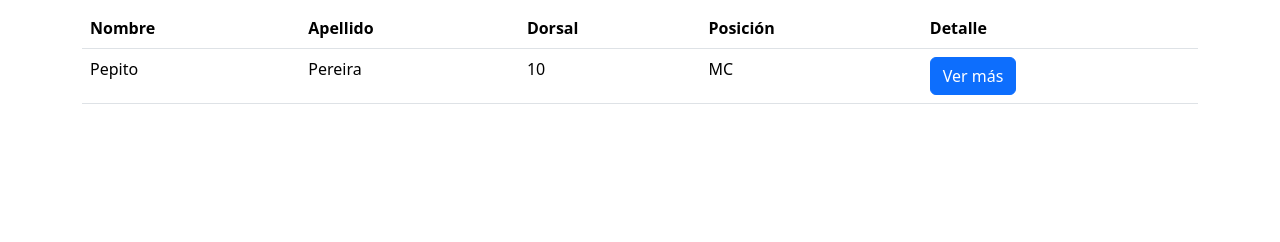
After one commit to NelsonRamirezC/deportes, a Django app: page /clubs/detail/1 in a window 1280 px wide. The commit adds this page. Shown: the part 558-800 px from the top of the page. Run offline with Django 5.2, Linux system fonts and the light colour scheme; data comes from the database, SQL or seed files in the repository; both versions use the stored data as it was after the commit.

Commit message:
Se agrega ListView y DetailView de club

```diff
--- a/club/models.py
+++ b/club/models.py
@@ -4,11 +4,12 @@ class Club(models.Model):
     DIVISIONES = [
         ('Primera A', 'Primera división'),
         ('Primera B', 'Segunda división'),
-        ('Sin división', 'club sin divisón'),
+        ('Sin división', 'club sin división'),
     ]
 
     nombre = models.CharField(max_length=100, blank=False, null=False)
     liga = models.CharField(max_length=100, blank=False, null=False, choices=DIVISIONES, default='Sin división')
+    imagen = models.URLField(null=True)
 
     def __str__(self) -> str:
         return self.nombre
--- a/club/urls.py
+++ b/club/urls.py
@@ -0,0 +1,7 @@
+from django.urls import path
+from . import views
+
+urlpatterns = [
+    path('clubs/', views.ClubesView.as_view(), name='clubs'),
+    path('clubs/detail/<int:pk>', views.ClubDetailView.as_view(), name='club_detail'),
+]
--- a/club/views.py
+++ b/club/views.py
@@ -1,3 +1,32 @@
-from django.shortcuts import render
+from django.views.generic import ListView, DetailView, CreateView, DeleteView, UpdateView
 
-# Create your views here.
+from .models import Club, Jugador
+
+class ClubesView(ListView):
+    model = Club
+    template_name = "club/clubs.html"
+    context_object_name = 'clubs'
+
+    def get_context_data(self, **kwargs):
+        context = super().get_context_data(**kwargs)
+        context["titulo"] = 'Página de equipos deportivos'
+        return context
+
+class ClubDetailView(DetailView):
+    model = Club
+    template_name = "club/detail_club.html"
+    context_object_name = 'club'
+
+    def get_context_data(self, **kwargs):
+        context = super().get_context_data(**kwargs)
+        context["jugadores"] = self.object.jugadores.all()
+        return context
+
+
+# CREAR NUEVOS CLUB
+
+# ACTUALIZAR CLUB
+
+# ELIMINAR CLUB
+
+#> INCLUIR MIXIN DE LOGIN Y PERMISSION
--- a/config/urls.py
+++ b/config/urls.py
@@ -7,4 +7,5 @@ urlpatterns = [
     path('admin/', admin.site.urls),
     path('', views.IndexView, name='index'),
     path('usuarios/', include('usuarios.urls')),
+    path('', include('club.urls')),
 ]
--- a/pasos.txt
+++ b/pasos.txt
@@ -12,3 +12,8 @@ python manage.py startapp usuarios
 10. definir una estructura de templates dinámicos
 crear carpeta layouts / partials / carpetas
 11. cada vez que se agregan, modifican / etc los modelos hay que generar migraciones y aplicarlas
+
+pasos como rutina por vista
+1. crear la vista
+2. crear el template
+3. definir la urls
--- /dev/null
+++ b/templates/club/detail_club.html
@@ -0,0 +1,44 @@
+{% extends "layouts/base.html" %}
+
+{% block contenido %}
+
+    <main class="container">
+        <section>
+            <h1 class="text-center py-5">Detalle del club {{club.nombre}}</h1>
+
+            <div>
+                <img src="{{club.imagen}}" class="rounded mx-auto d-block" alt="club.nombre">
+            </div>
+        </section>
+
+        <section>
+            <h3 class="text-center">Listado de jugadores del club:</h3>
+
+            <table class="table">
+                <thead>
+                  <tr>
+                    <th scope="col">Nombre</th>
+                    <th scope="col">Apellido</th>
+                    <th scope="col">Dorsal</th>
+                    <th scope="col">Posición</th>
+                    <th scope="col">Detalle</th>
+                  </tr>
+                </thead>
+                <tbody>
+                  {% for jugador in jugadores %}
+                    <tr>
+                        <td>{{jugador.nombre}}</td>
+                        <td>{{jugador.apellido}}</td>
+                        <td>{{jugador.dorsal}}</td>
+                        <td>{{jugador.posicion}}</td>
+                        <td>
+                            <button class="btn btn-primary">Ver más</button>
+                        </td>
+                    </tr>
+                  {% endfor %}
+                </tbody>
+              </table>
+        </section>
+
+    </main>
+{% endblock  %}
--- a/templates/partials/navbar.html
+++ b/templates/partials/navbar.html
@@ -6,8 +6,8 @@
         </a>
 
         <ul class="nav col-12 col-lg-auto me-lg-auto mb-2 justify-content-center mb-md-0">
-          <li><a href="#" class="nav-link px-2 text-secondary">Home</a></li>
-          <li><a href="#" class="nav-link px-2 text-white">Features</a></li>
+          <li><a href="{% url "index" %}" class="nav-link px-2 text-secondary">Home</a></li>
+          <li><a href="{% url "clubs" %}" class="nav-link px-2 text-white">Clubes</a></li>
         </ul>
 
         <form class="col-12 col-lg-auto mb-3 mb-lg-0 me-lg-3" role="search">
```
Also changed, not shown: templates/club/clubs.html (+31 -0 lines), club/migrations/0003_club_imagen_alter_club_liga.py (added), db.sqlite3.
